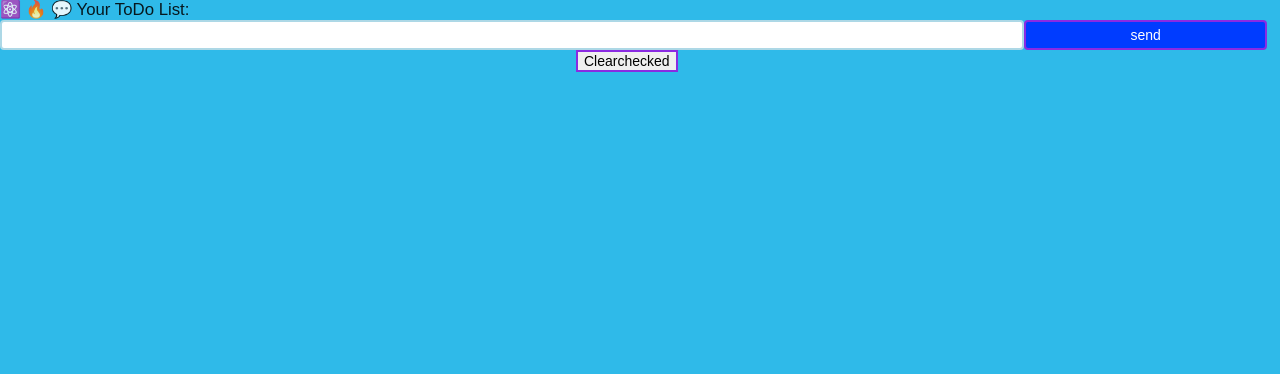
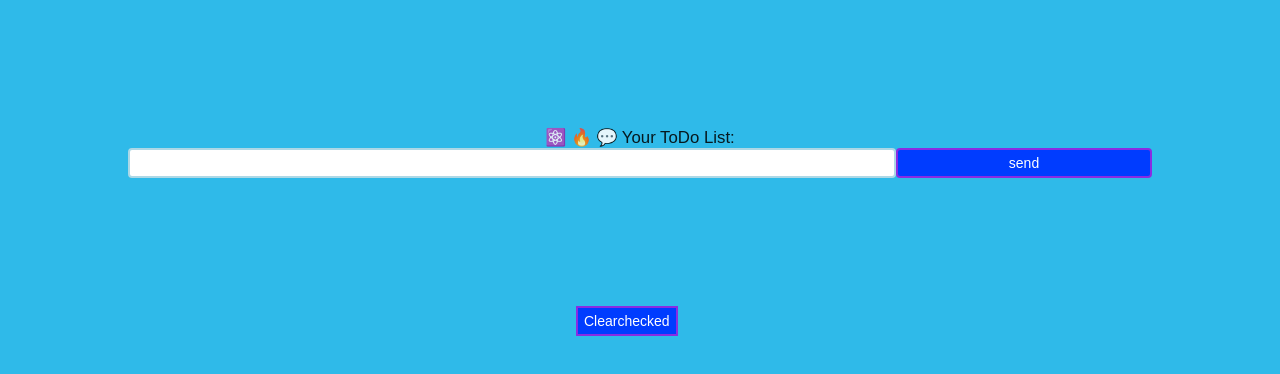
Before and after one commit to mohammedalsomali/LearningReact, a React (Create React App) app: page / in a window 1280 px wide. Shown: the top 374 px of the page. Built offline with nearby package versions, Linux system fonts and the light colour scheme.

Commit message:
finished all the functionality

```diff
--- a/src/App.css
+++ b/src/App.css
@@ -4,13 +4,20 @@ a {
     font-size: larger;
 }
 
+from {
+  justify-content: center;
 
 
+}
+
 input[type=text] {
-    width: 80%;
+    width: 60%;
     border: 2px solid lightblue;
     border-radius: 4px;
     height: 30px;
+    margin-left: 10%;
+    margin-bottom: 10%;
+
   }
 
 .btnui {
@@ -18,7 +25,7 @@ input[type=text] {
     border: none;
     color: white;
     height: 30px;
-    width: 19%;
+    width: 20%;
     /* padding: 15px 32px; */
     text-align: center;
     text-decoration: none;
@@ -29,8 +36,11 @@ input[type=text] {
 
 .btn {
   border: 2px solid blueviolet;
+  background-color: #003cff;
   width: auto;
   margin-left: 45%;
+  color: white;
+height: 30px;
 
 }
 
@@ -41,12 +51,17 @@ input[type=text] {
 
 .newdiv {
   background-color: aliceblue;
-  border: 10px;
+  margin: 10px;
   border-radius: 5px;
+  border-style: solid;
+  padding: 2%;
+  align-items: center;
   justify-content: center;
 }
 
 
 input[type=checkbox] {
   border-left: 10px;
+  float: right;
+  margin: 5px;
 }
--- a/src/App.js
+++ b/src/App.js
@@ -1,5 +1,5 @@
 
-import React from 'react';
+import React, { useState, useEffect } from 'react';
 import ReactDOM from 'react-dom';
 import { v4 as uuidv4 } from 'uuid'
 
@@ -18,29 +18,46 @@ function App() {
     }
 
     const div1 = document.querySelector('#div')
-    div1.classList = 'newdiv'
+    const divparent = document.querySelector('.parentdiv')
+    const div2 = document.createElement('div')
+
     let elemt = document.createElement('div')
+    elemt.className = 'newdiv'
     let check = document.createElement('input')
     let tex = document.createElement('a')
     check.id = 'checkbox'
     check.type = 'checkbox'
+    let check1 = document.createElement('input')
+    check1.id = 'removebox'
+    check1.type = 'checkbox'
+    check1.addEventListener('change', () => {
+      if (check1.checked === true){
+        var check2 = check1.parentElement
+        check2.style.backgroundColor = 'green'
+        check2.style.textEmphasisColor = 'white'
+        check1.parentElement.remove()
+        div2.appendChild(check2)
+
+      }
+    })
     let icon = document.createElement('label')
     icon.className = 'icon check'
     check.appendChild(icon)
 
     elemt.appendChild(check)
+    elemt.appendChild(check1)
 
     // check.style.float = 'right'
     tex.innerText = task.input.value
     elemt.appendChild(tex)
 
 
-
     div1.appendChild(elemt)
+    // div2.style.backgroundColor = 'green'
+    divparent.appendChild(div2)
     task.input.value = ''
-    console.log(uuidv4())
     let key = uuidv4()
-    localStorage.setItem(key, div1.innerHTML)
+    // localStorage.setItem(key, div1.innerHTML)
 
     e.preventDefault()
 
@@ -48,9 +65,7 @@ function App() {
   }
 
 
-  function storage(){
 
-  }
 
   function Clearchecked() {
     const state = document.querySelectorAll('#checkbox')
@@ -64,11 +79,25 @@ function App() {
   }
 
 
+  // useEffect(() => {
+  //   for (var i = 0; i < state.length; i++) {
+  //     if (state[i].checked === true){
+  //       state[i].parentElement.remove()
+  //     }
+
+  //   }
+  // })
+
+
+
+
+
   return (
-    <div style={{
+    <div className='parentdiv' style={{
       // backgroundColor: "white",
       display: 'felx',
       width: '100%',
+      overflowY: 'hidden'
       // height: '100%',
       // borderColor: 'lightblue',
       // borderStyle: 'solid'
@@ -78,14 +107,21 @@ function App() {
       <header style={{border: '0%', margin: '0%'}}>
 
       </header>
-      <div style={{ fontSize: 'larger', fontFamily: 'fantasy'}}>⚛️ 🔥 💬 Your ToDo List:</div>
+      <div style={{
+        textAlign: 'center',
+        marginTop: '10%',
+        fontSize: 'larger',
+        fontFamily: 'fantasy'
+      }}
+      >⚛️ 🔥 💬 Your ToDo List:</div>
 
       <form
         onSubmit={Addtodo}
-        style={{
-          // alignContent: 'center',
-          // justifyContent: 'center'
-        }}>
+        // style={{
+        //   alignContent: 'center',
+        //   justifyContent: 'center'
+        // }}
+        >
 
         <input type='text' id='input' />
 
```
